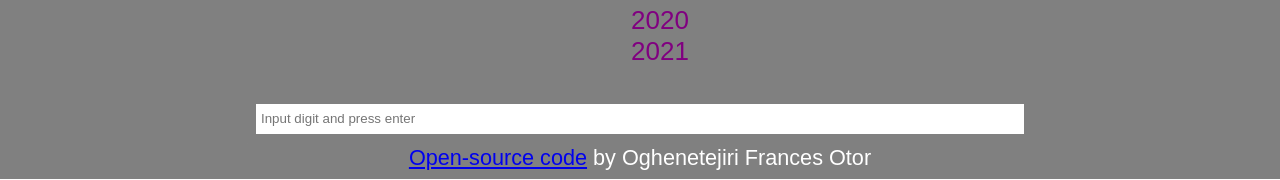
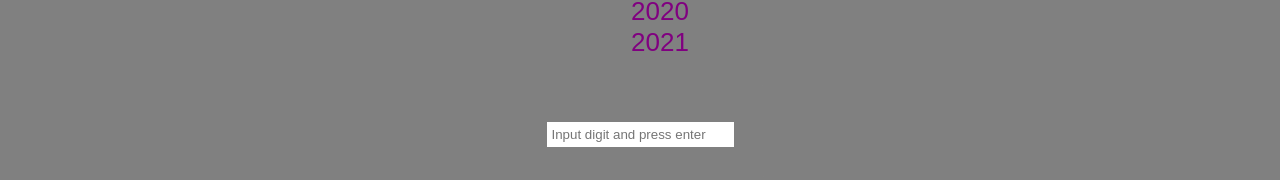
Before and after one commit to Oghenetejiri/Adcash-Tag-Creation-Assignment-Project, a React (Create React App) app: page / in a window 1280 px wide. Shown: the part 621-801 px from the top of the page. Built offline with nearby package versions, Linux system fonts and the light colour scheme.

Commit message:
Updated CSS property to display tags on top

```diff
--- a/src/App.css
+++ b/src/App.css
@@ -45,13 +45,12 @@ h1 {
   color: #5a2171;
 }
 .tag-container {
-  min-width: 60%;
-  display: flex;
-  flex-wrap: wrap;
+  min-width: 1%;
+  display: block;
   min-height: 30px;
   border: 1px solid grey;
   border-radius: 5px;
-  padding: 10px;
+  padding: 30px;
 }
 .tag {
   display: flex;
@@ -62,6 +61,7 @@ h1 {
   border: 1px solid rgb(151, 150, 150);
   margin: 2px, 5px, 2px, 0px;
   background: yellowgreen;
+  border: 5px;
 }
 .tag-container input {
   border: none;
```
